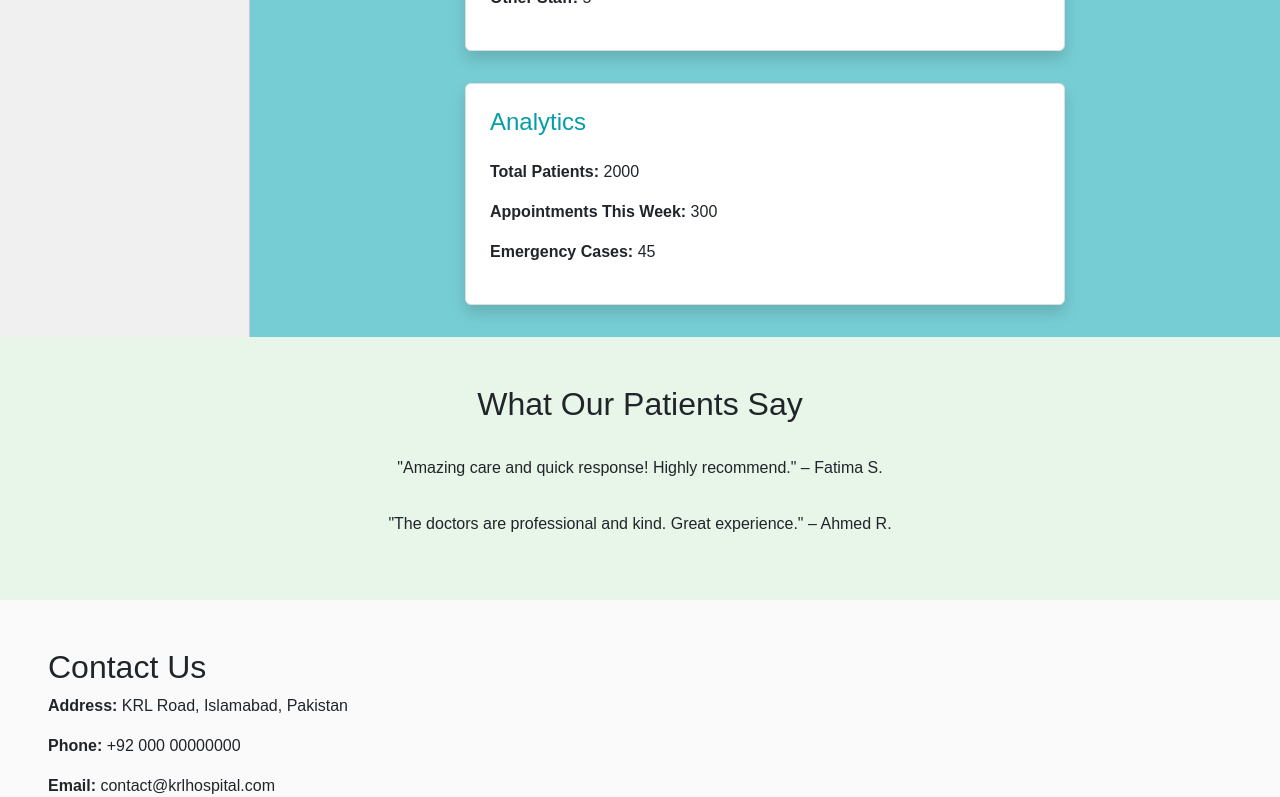
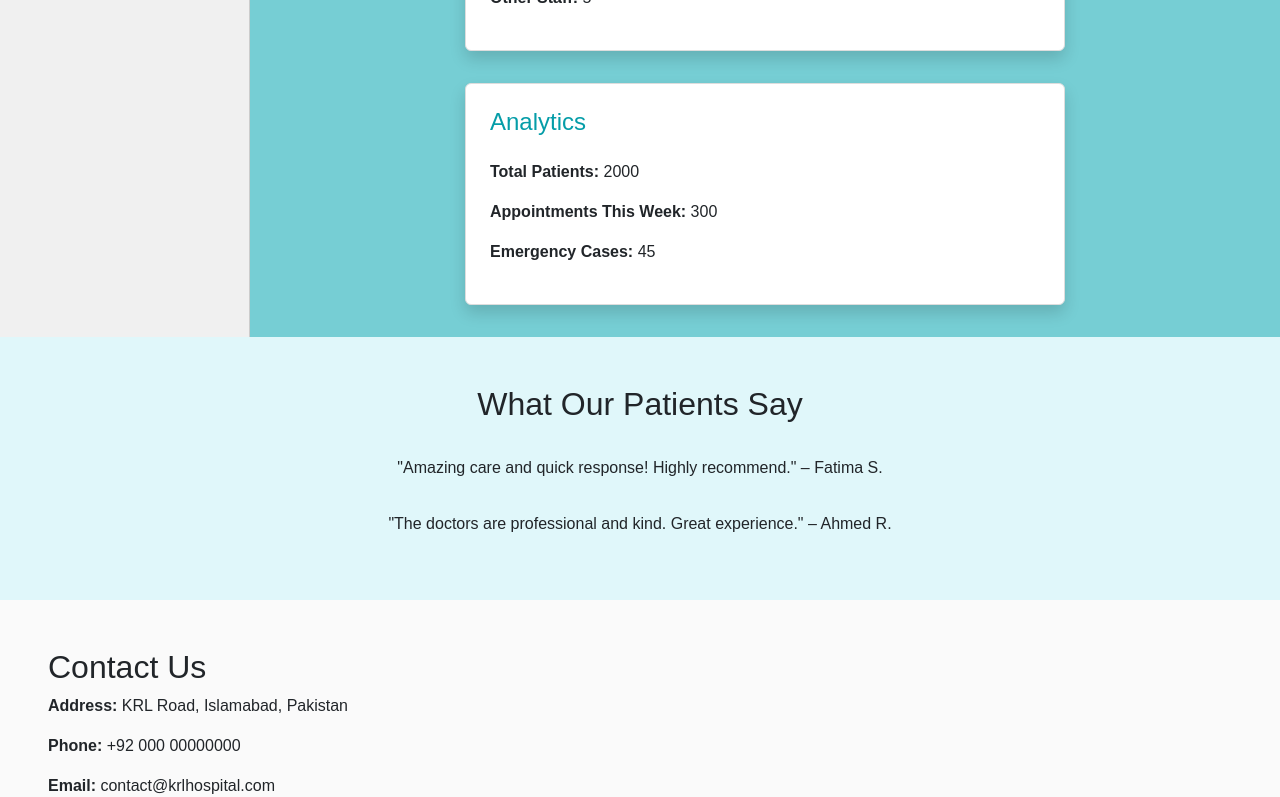
Before and after one commit to Hafsa460/FYP-Project, a React (Create React App) app in the folder medimind/: page / in a window 1280 px wide. Shown: the part 489-1286 px from the top of the page. Built offline with nearby package versions, Linux system fonts and the light colour scheme.

Commit message:
changed the color

```diff
--- a/medimind/src/components/LandingPage.js
+++ b/medimind/src/components/LandingPage.js
@@ -102,7 +102,6 @@ function App() {
             </p>
           </div>
 
-          {/* Analytics Box */}
           <div
             className="bg-white shadow p-4 rounded"
             style={{
@@ -128,7 +127,7 @@ function App() {
       </div>
 
       {/* Testimonials */}
-      <div style={{ padding: "3rem", backgroundColor: "#e8f5e9" }}>
+      <div style={{ padding: "3rem", backgroundColor: "#e0f7fa" }}>
         <h2 style={{ textAlign: "center", marginBottom: "2rem" }}>
           What Our Patients Say
         </h2>
```
